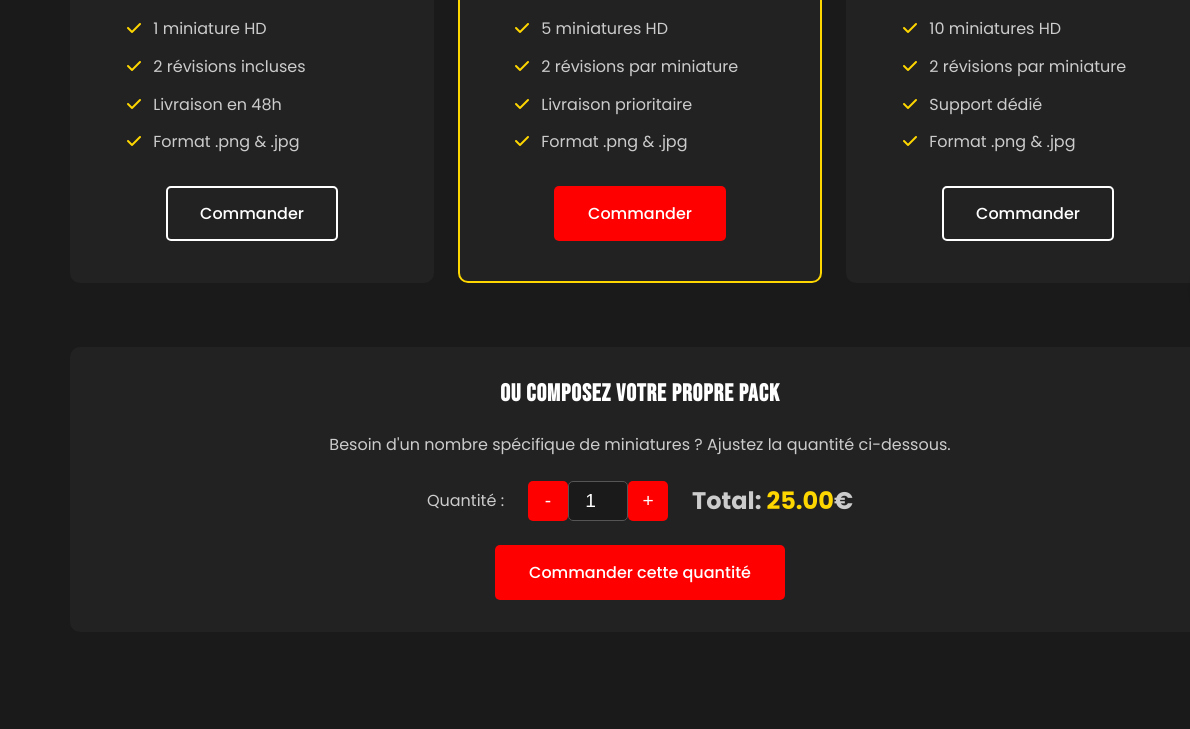
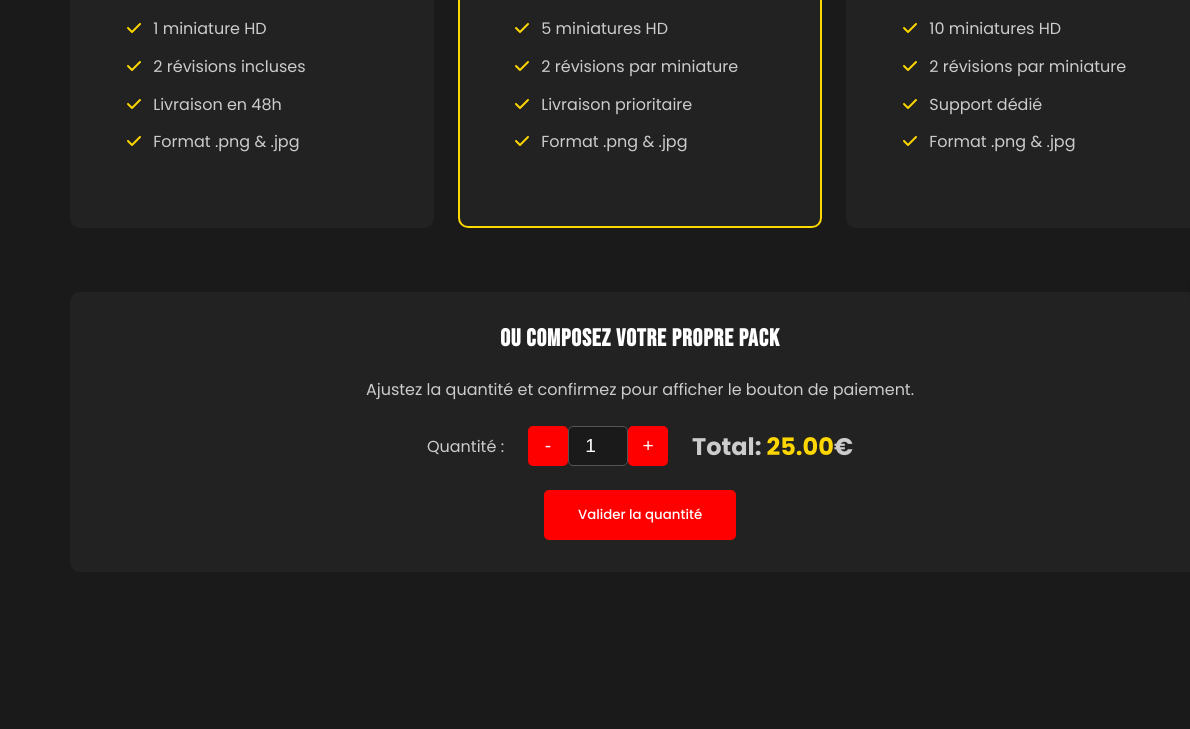
Before and after one commit to badecharles1998-droid/miniature-studio-site, a plain HTML site: page pricing.html in a window 1280 px wide. Shown: the part 458-1187 px from the top of the page, 0-1190 px from the left. Drawn offline with Linux system fonts and the light colour scheme; a script that the page names is missing.

Commit message:
Add files via upload

```diff
--- a/pricing.html
+++ b/pricing.html
@@ -46,7 +46,7 @@
                 <li><i class="fas fa-check"></i> Livraison en 48h</li>
                 <li><i class="fas fa-check"></i> Format .png & .jpg</li>
             </ul>
-                    <a href="#order-form" class="button button--secondary">Commander</a>
+            <div id="paypal-button-container-unique" class="paypal-button-wrapper"></div>
         </div>
         <div class="pricing__card pricing__card--popular animate-on-scroll">
             <span class="popular-badge">Populaire</span>
@@ -58,7 +58,7 @@
                  <li><i class="fas fa-check"></i> Livraison prioritaire</li>
                  <li><i class="fas fa-check"></i> Format .png & .jpg</li>
             </ul>
-                    <a href="#order-form" class="button button--primary">Commander</a>
+            <div id="paypal-button-container-pack5" class="paypal-button-wrapper"></div>
         </div>
         <div class="pricing__card animate-on-scroll">
             <h3 class="pricing__title">Pack 10 Miniatures</h3>
@@ -69,13 +69,13 @@
                 <li><i class="fas fa-check"></i> Support dédié</li>
                 <li><i class="fas fa-check"></i> Format .png & .jpg</li>
             </ul>
-                    <a href="#order-form" class="button button--secondary">Commander</a>
+            <div id="paypal-button-container-pack10" class="paypal-button-wrapper"></div>
         </div>
     </div>
 
     <div class="custom-order animate-on-scroll" id="custom-order">
          <h2 class="section__title-small">Ou composez votre propre pack</h2>
-                 <p>Besoin d'un nombre spécifique de miniatures ? Ajustez la quantité ci-dessous.</p>
+         <p>Ajustez la quantité et confirmez pour afficher le bouton de paiement.</p>
          <div class="custom-order__calculator">
              <label for="quantity">Quantité :</label>
              <div class="quantity-selector">
@@ -87,8 +87,11 @@
                  Total: <span id="total-price">25.00</span>€
              </div>
          </div>
-                 <a href="#order-form" class="button button--primary">Commander cette quantité</a>
+         <button class="button button--primary" id="confirm-custom-order">Valider la quantité</button>
+         <div id="paypal-button-container-custom" class="paypal-button-wrapper"></div>
     </div>
+
+    <div id="payment-status" class="payment-status-message"></div>
 </section>
 
         <section class="order-form-section container section" id="order-form">
@@ -136,6 +139,8 @@
          </footer>
 
     <a href="https://wa.me/VOTRENUMERODETELEPHONE" class="whatsapp-flottant" target="_blank"><i class="fab fa-whatsapp"></i></a>
+    <script src="https://www.paypal.com/sdk/js?client-id=VOTRE_CLIENT_ID_PAYPAL&currency=EUR&disable-funding=credit,card"></script>
+
     <script src="script.js"></script>
 </body>
 </html>
```
Lines whose indentation alone changed are shown as unchanged.
